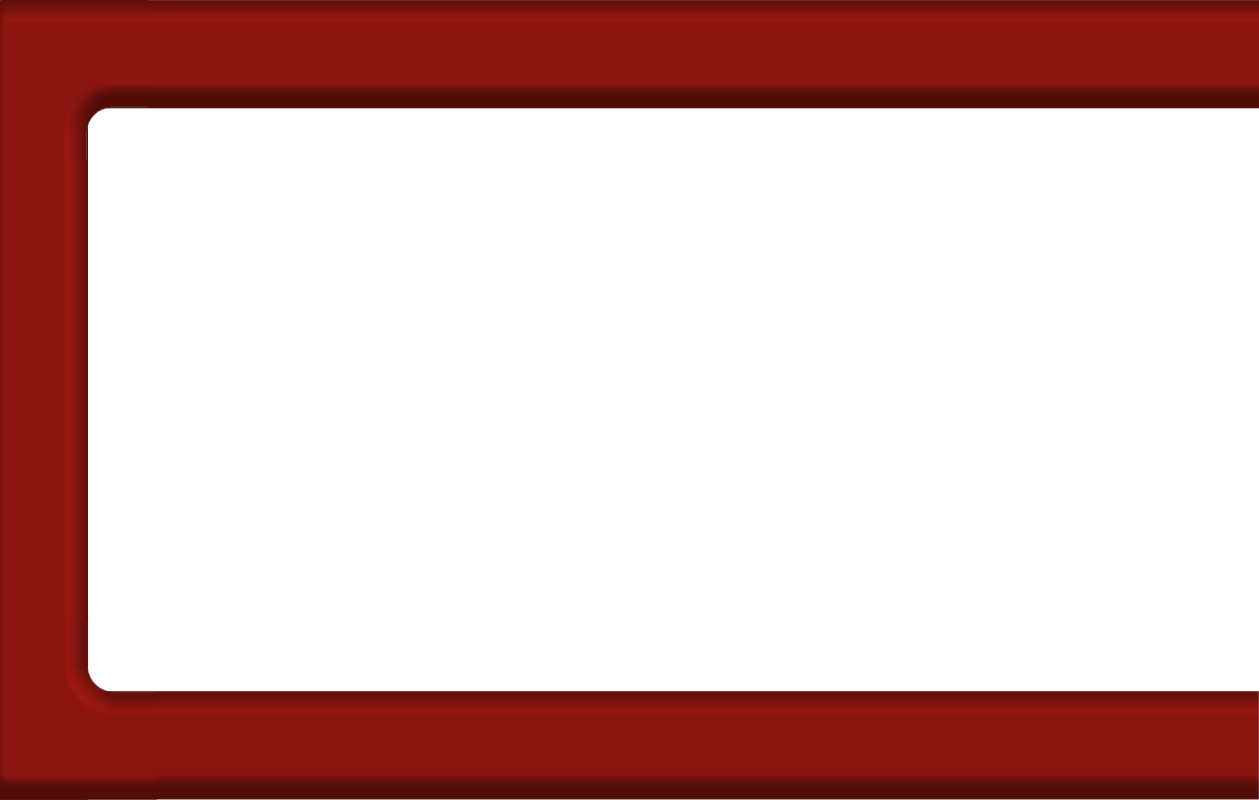
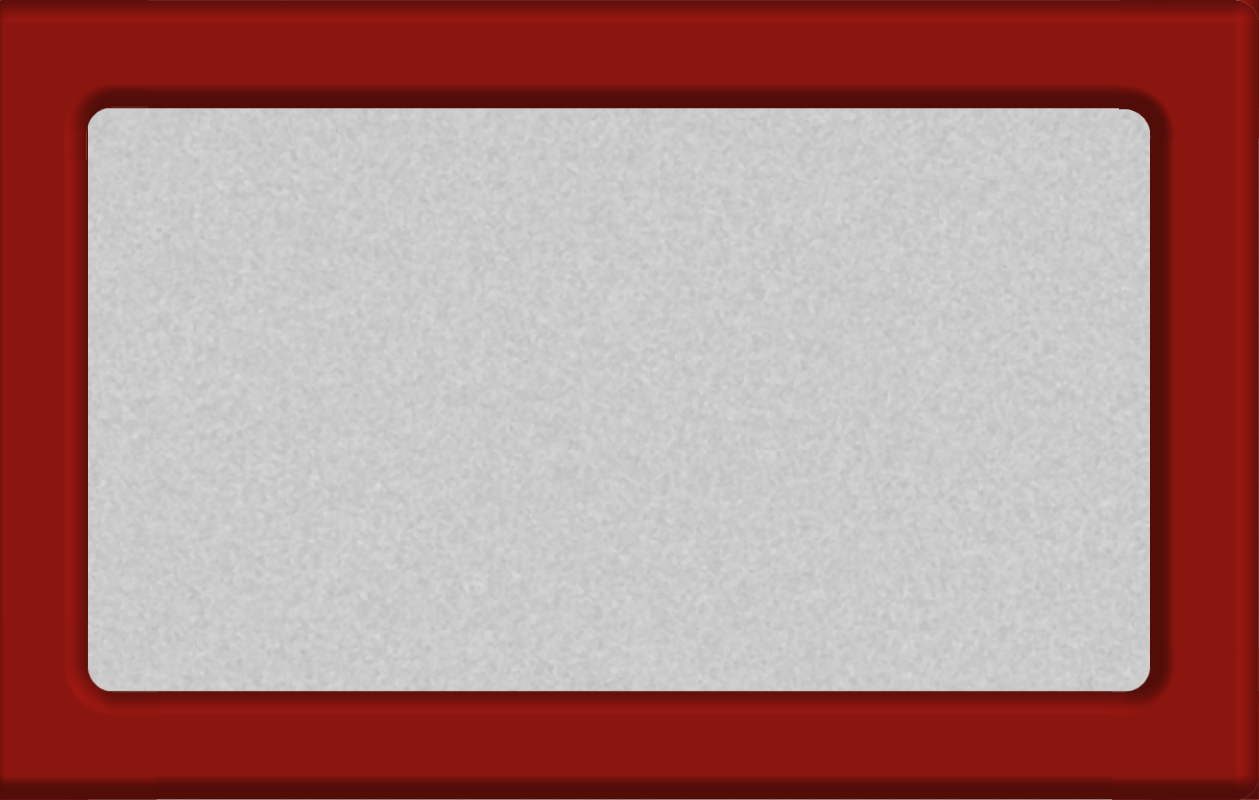
Before and after one commit to MasonSlover/Etch-A-Sketch, a plain HTML site: page index.html in a window 1280 px wide. Shown: the full height of the page, 21-1280 px from the left. Drawn offline with nearby package versions, Linux system fonts and the light colour scheme.

Commit message:
Fixed svg and alignment

```diff
--- a/index.html
+++ b/index.html
@@ -11,16 +11,16 @@
 <img src="grain.png" class="border">
 <!--<img src="Artboard%201%20copy.svg" class="border">-->
 
+<canvas id="canvas" width="500" height="500"></canvas>
 <img src="top.png" id="top" class="border">
 <img src="left.png" id="left" class="border">
-<!--<img src="right.png" id="right" class="border">-->
+<img src="right.png" id="right" class="border">
 <img src="bottom.png" id="bottom" class="border">
-<!--<img src="bottomRight.png" id="bottomRight" class="border">-->
+<img src="bottomRight.png" id="bottomRight" class="border">
 <img src="bottomLeft.png" id="bottomLeft" class="border">
 <img src="topLeft.png" id="topLeft" class="border">
-<!--<img src="topRight.png" id="topRight" class="border">-->
+<img src="topRight.png" id="topRight" class="border">
 
-<canvas id="canvas" width="500" height="500"></canvas>
 
 </body>
 </html>
--- a/stylesheet.css
+++ b/stylesheet.css
@@ -10,6 +10,12 @@
     margin: 0;
     padding: 0;
 
+}
+
+#grain {
+    position: absolute;
+    width: 100%;
+    height: 100%;
 }
 
 #canvas{
@@ -50,6 +56,18 @@
     left: 0px;
 }
 
+#bottomRight{
+    width: 11.5%;
+    bottom: 0px;
+    right: 0px;
+}
+
+#topRight{
+    width: 10.95%;
+    top: 0px;
+    right: 0px;
+}
+
 #left {
     height: 100%;
     width: 8.5vw;
@@ -60,7 +78,7 @@
 #right {
     position: absolute;
     height: 100%;
-    width: 100%;
+    width: 8.5vw;
 
     right: 0px;
 }
```
Also changed, not shown: bottom.svg (deleted), bottomLeft.svg (deleted), bottomRight.svg (deleted), grain.png (added), left.svg (deleted), right.svg (deleted), top.svg (deleted), topLeft.svg (deleted), topRight.svg (deleted).
